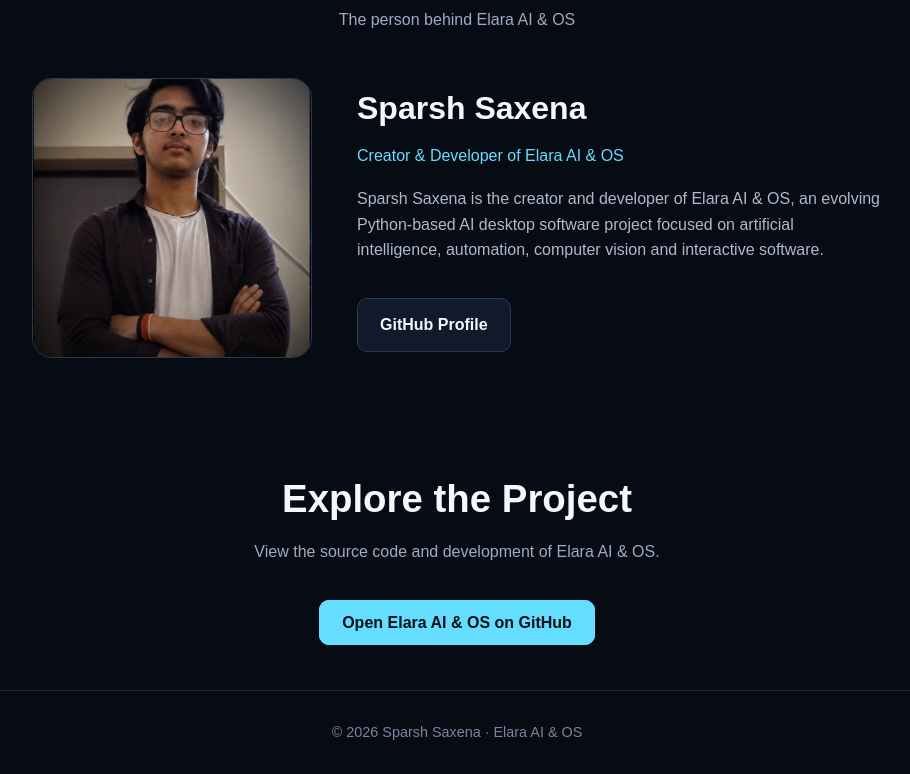
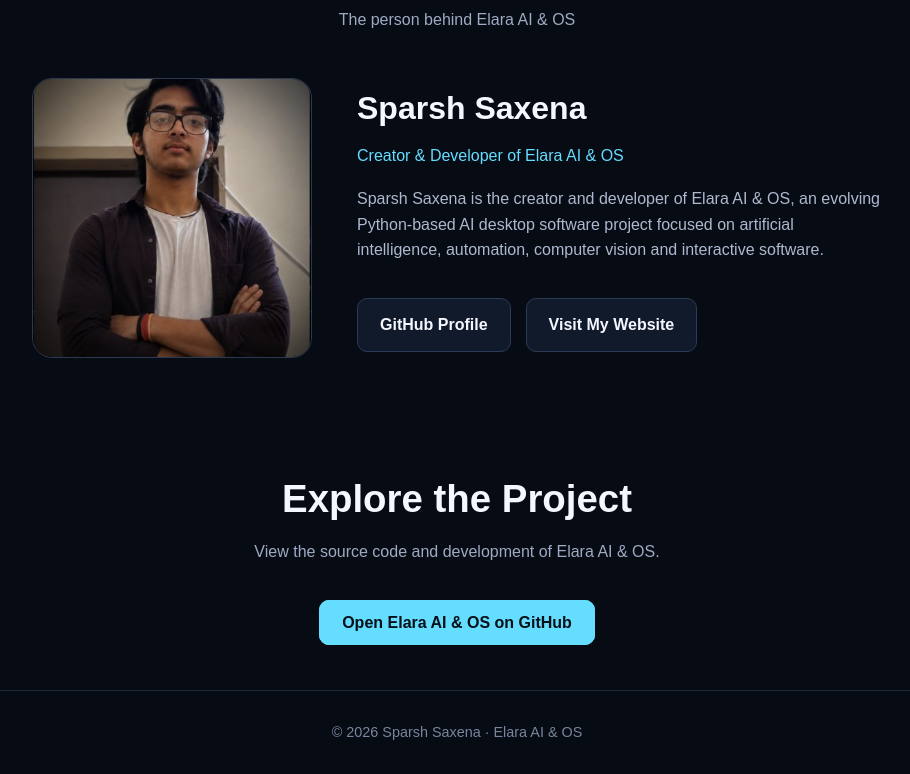
Before and after one commit to saxenasparsh421-sketch/elara-ai-os-website, a plain HTML site: page index.html in a window 1280 px wide. Shown: the part 2812-3586 px from the top of the page, without its empty margins (183-1093 px from the left). Drawn offline with Linux system fonts and the light colour scheme.

Commit message:
Update index.html

```diff
--- a/index.html
+++ b/index.html
@@ -707,6 +707,15 @@
                     >
                         GitHub Profile
                     </a>
+
+                    <a
+                        class="button"
+                        href="https://saxenasparsh421-sketch.github.io/sparsh-saxena/"
+                        target="_blank"
+                        rel="noopener"
+                    >
+                        Visit My Website
+                    </a>
                 </div>
 
             </div>
```
